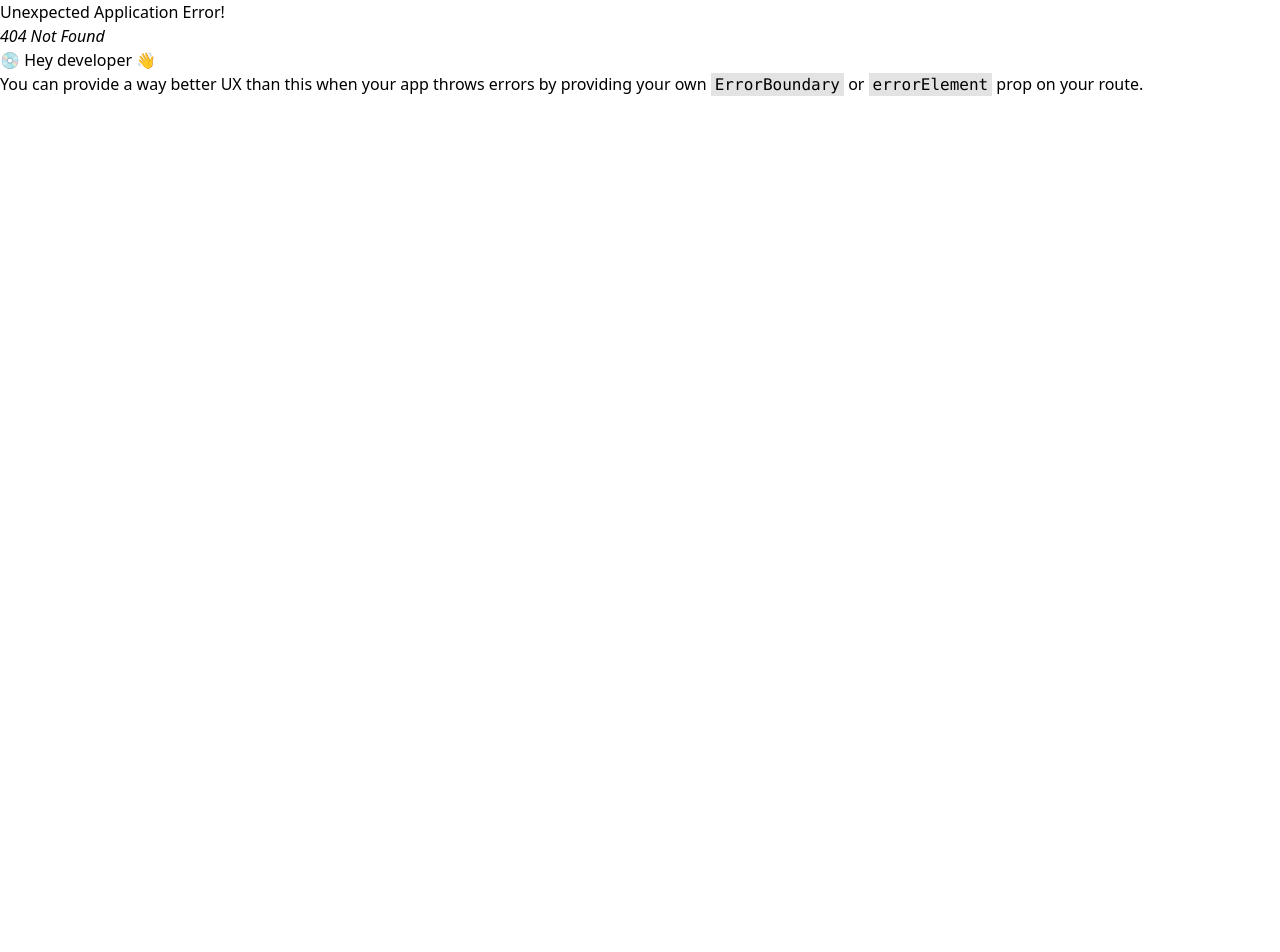
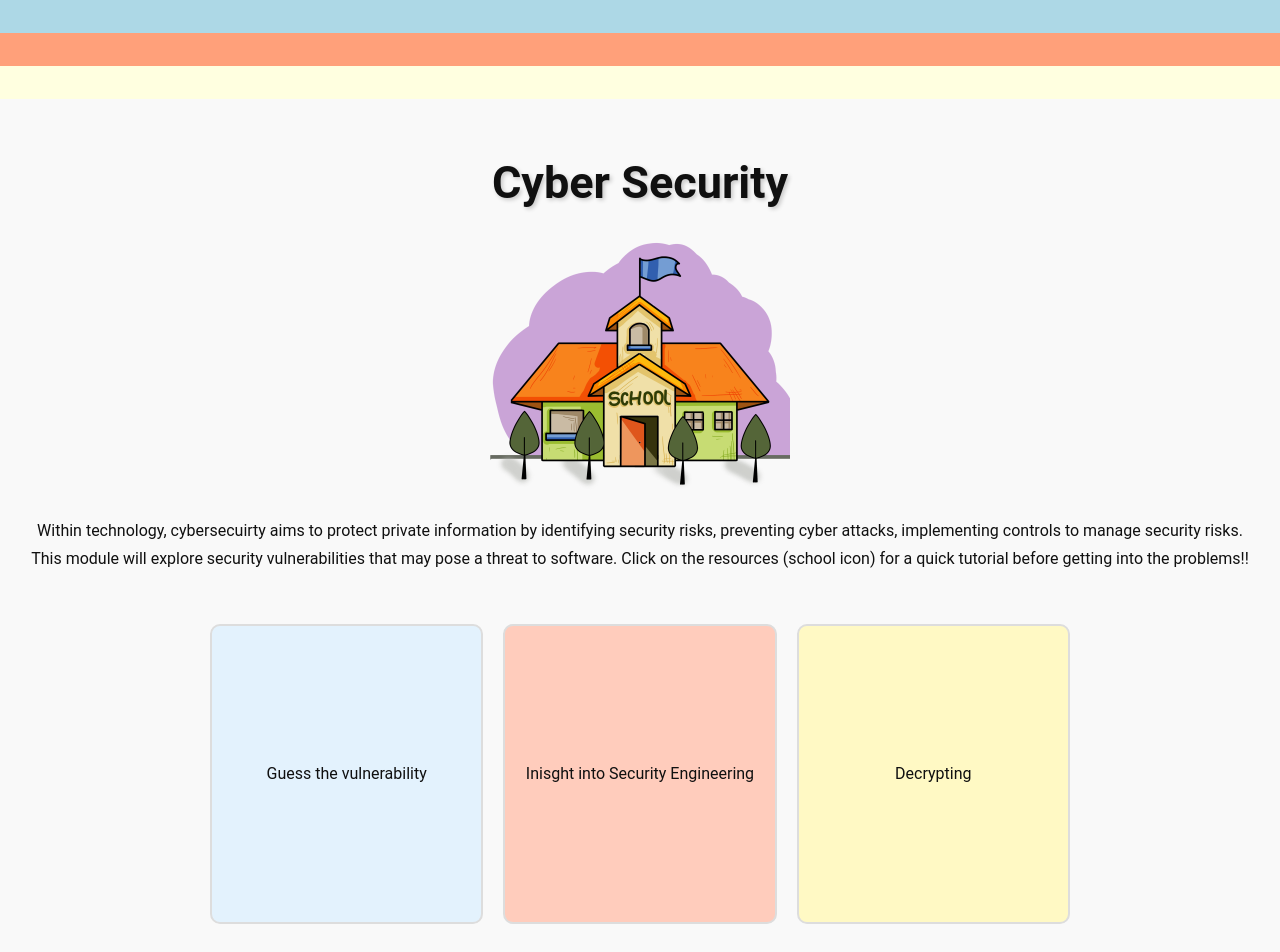
Before and after one commit to sophiek192/trackorithms, a React (Vite) app: page /modules/security in a window 1280 px wide. Before the commit this address had no page. Shown: the top 952 px of the page. Before the commit the page ends 800 px from the top, so only its background shows below. Built offline with nearby package versions, Linux system fonts and the light colour scheme.

Commit message:
add security module to react

```diff
--- a/src/pages/Modules/index.tsx
+++ b/src/pages/Modules/index.tsx
@@ -1,12 +1,28 @@
-import { Link } from "react-router-dom";
-
+import "./ctf.css";
 
 export default function CTFPage() {
-    return (
-      <div className="flex w-screen flex-row overflow-hidden">
-        {/* <MainPage/> */}
+  return (
+    <>
+      <header className="colorful-header">
+        <div className="blue-band"></div>
+        <div className="red-band"></div>
+        <div className="yellow-band"></div>
+        <p className="title">Cyber Security</p>
+      </header>
+      <button className="resources"></button>
+      <p className="explanation">
+        Within technology, cybersecuirty aims to protect private information by identifying security
+        risks, preventing cyber attacks, implementing controls to manage security risks. <br /> This
+        module will explore security vulnerabilities that may pose a threat to software. Click on
+        the resources (school icon) for a quick tutorial before getting into the problems!!{" "}
+      </p>
+      <div className="main-grid">
+        <button className="leader-board">Guess the vulnerability</button>
+        <button className="play">Inisght into Security Engineering</button>
+        <button className="how-to">Decrypting</button>
       </div>
-    );
+    </>
+  );
 }
 
 //   function MainPage() {
```
Also changed, not shown: src/App.tsx (+6 -2 lines).
